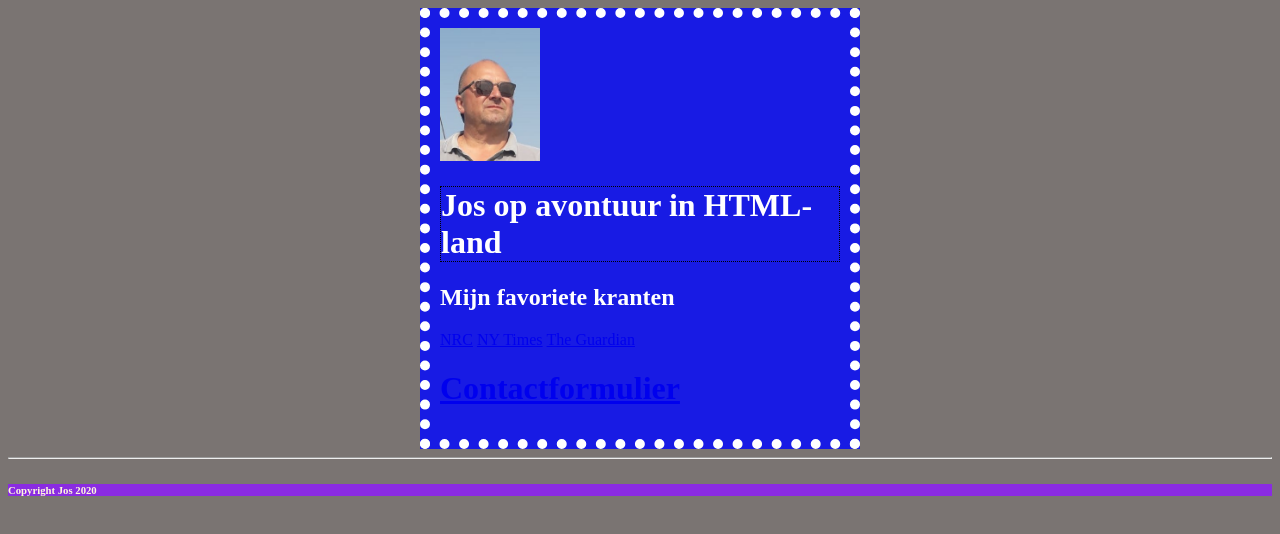
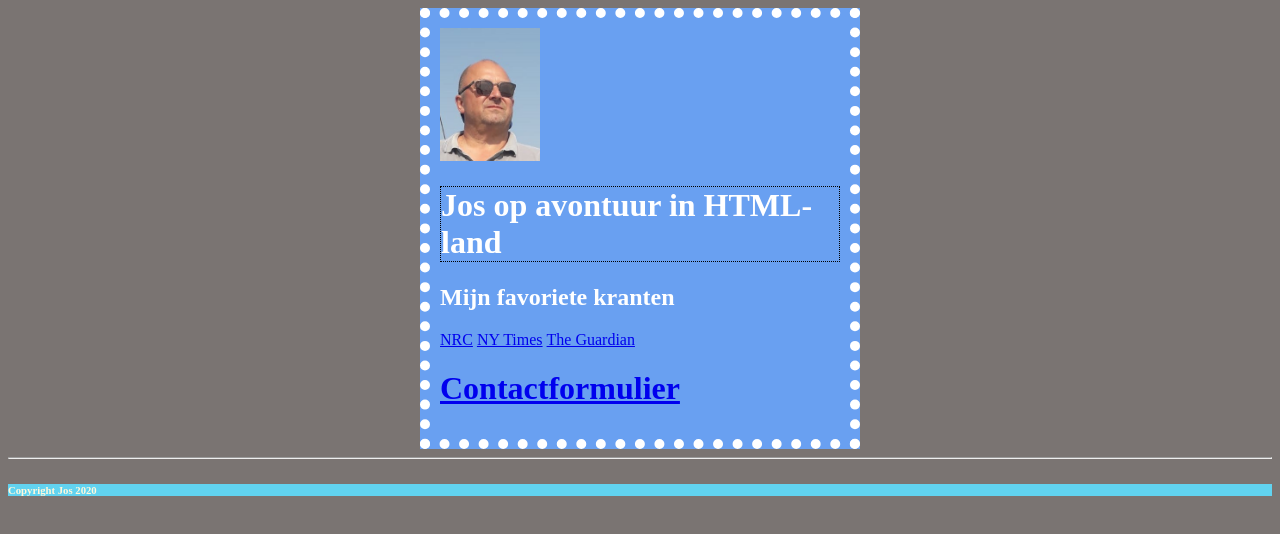
Before and after one commit to JosvanderDrift/Opdracht_HTML_formulier, a plain HTML site: page index.html in a window 1280 px wide. Drawn offline with Linux system fonts and the light colour scheme.

Commit message:
Add files via upload

```diff
--- a/styles.css
+++ b/styles.css
@@ -2,12 +2,12 @@
     border: 1px dotted black;
 }
 #blue-background {
-    background-color: blueviolet;
+    background-color: rgb(97, 211, 240);
     color: cornsilk;
 }
 main {
     border: 10px dotted white;
-    background-color: #181be4;
+    background-color: #69a0f1;
     color: #ffffff;
     width: 400px;
     margin: auto;
```
